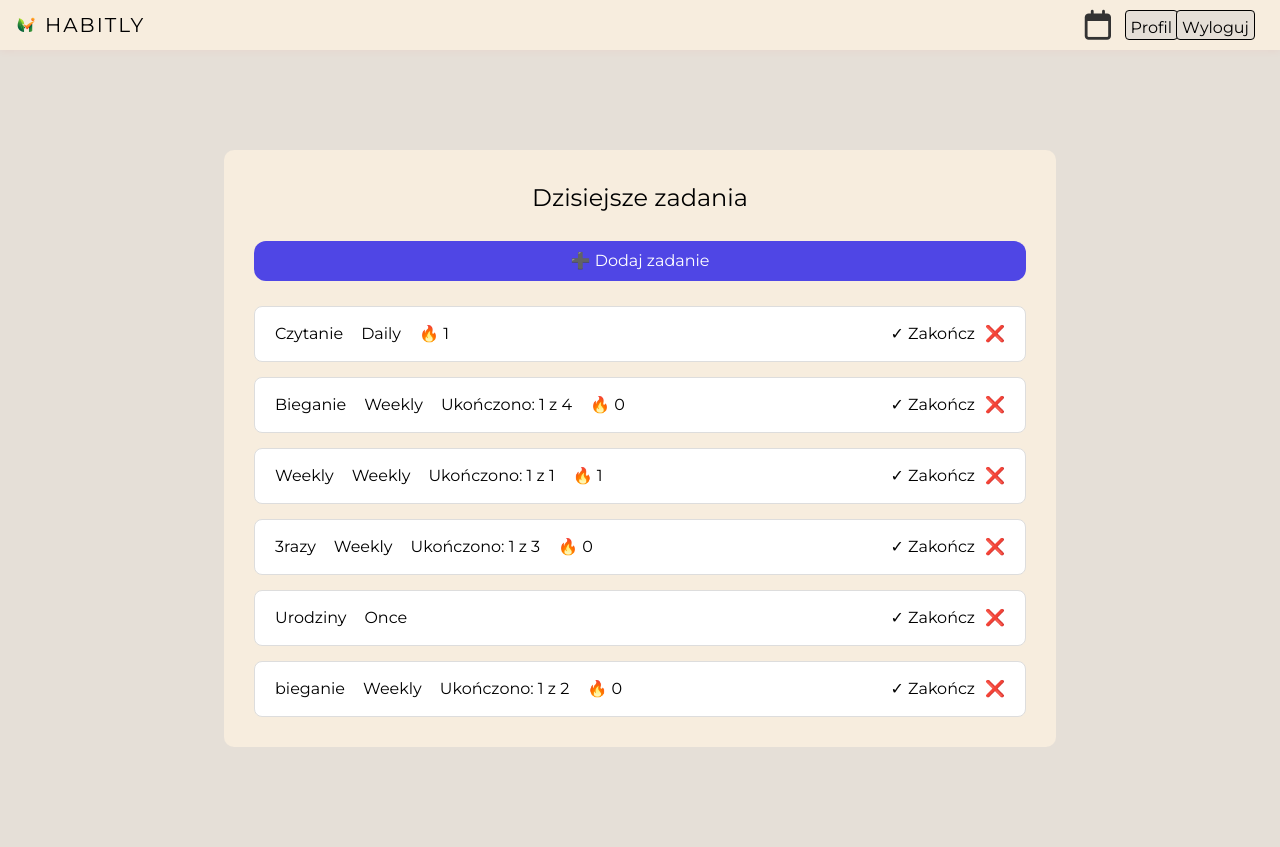
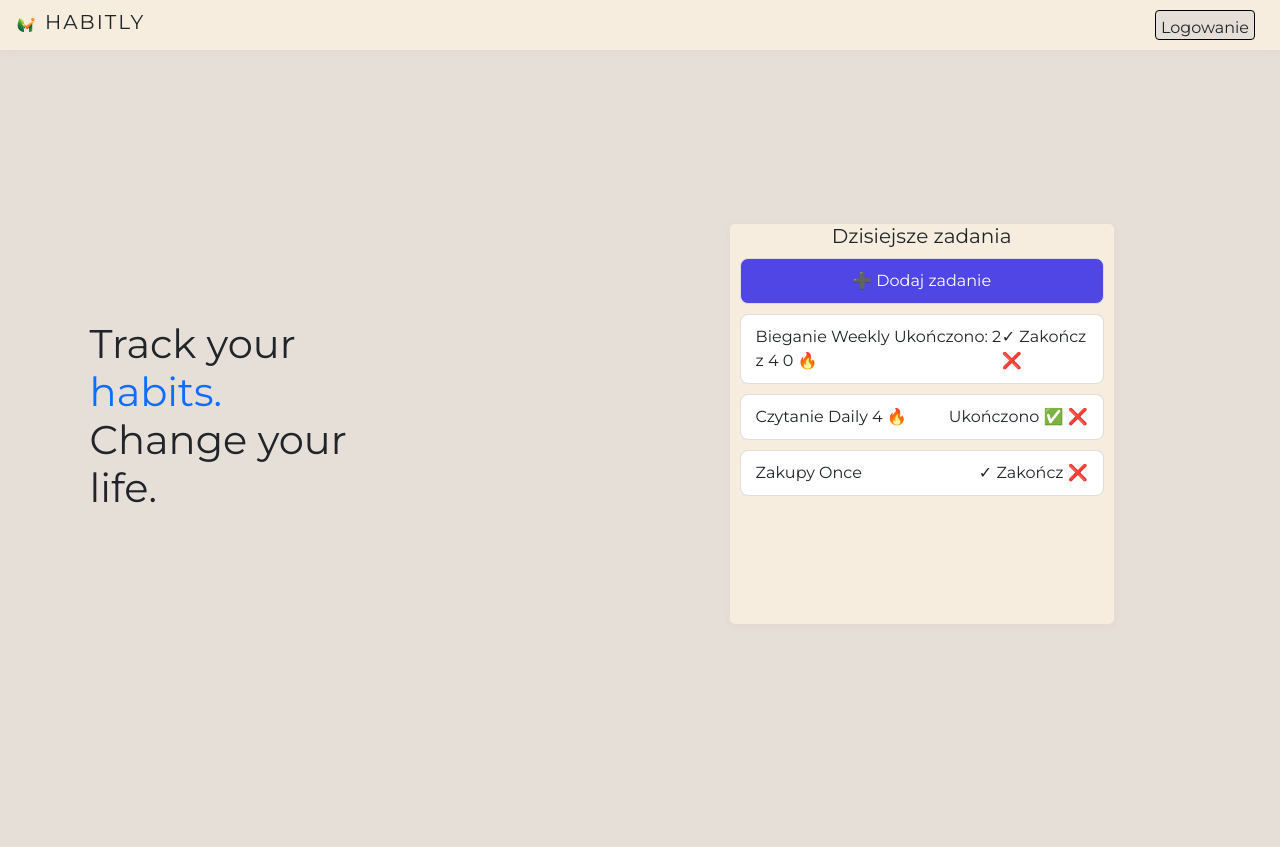
Before and after one commit to JankoooGH/DjangoApp, a Django app: page / in a window 1280 px wide. After the commit the page ends 624 px from the top, so only its background shows below. Run offline with Django 5.2, Linux system fonts and the light colour scheme; data comes from the database, SQL or seed files in the repository; both versions use the stored data as it was after the commit; some libraries are stand-ins or nearby versions.

Commit message:
Rejestracja i logowanie.

```diff
--- a/ToDo/forms.py
+++ b/ToDo/forms.py
@@ -1,6 +1,17 @@
+
 from django import forms
 from .models import Task
 from django.utils import timezone
+from django.contrib.auth.forms import UserCreationForm
+from django.contrib.auth.models import User
+
+
+class RegisterForm(UserCreationForm):
+    email = forms.EmailField(required=True)
+
+    class Meta:
+        model = User
+        fields = ['username', 'email', 'password1', 'password2']
 
 
 class TaskForm(forms.ModelForm):
--- a/ToDo/models.py
+++ b/ToDo/models.py
@@ -1,9 +1,13 @@
 from django.db import models
 from django.utils import timezone
 from datetime import timedelta
+from django.contrib.auth.models import User
+
 
 
 class Task(models.Model):
+    user = models.ForeignKey(User, on_delete=models.CASCADE, null=True, blank=True)
+
     TASK_DAILY = "DAILY"
     TASK_WEEKLY = "WEEKLY"
     TASK_ONCE = "ONCE"
--- /dev/null
+++ b/ToDo/static/css/home.css
@@ -0,0 +1,140 @@
+body {
+    font-family: Montserrat, sans-serif;
+    background-color: #e5dfd7;
+}
+
+header {
+    width: 100%;
+    height: 50px;
+    background-color: #f7edde;
+    box-shadow: 0 2px 8px rgba(255, 0, 0, 0.04);
+}
+
+
+.logo-img {
+    position: absolute;
+    top: 9px;
+    left: 10px;
+    height: 32px;
+    width: auto;
+    display: block;
+    transition: transform 0.2s ease;
+
+}
+
+.logo-name {
+    position: absolute;
+    top: 10px;
+    left: 45px;
+    font-size: 20px;
+    text-transform: uppercase;
+    letter-spacing: 2px;
+}
+
+
+.logo-img:hover {
+    transform: scale(1.05)
+}
+
+.btn {
+    width: auto;
+    height: auto;
+    align-content: center;
+    border: 1px solid black;
+    background-color: #e5dfd7;
+    padding: 5px;
+    border-radius: 4px;
+    transition: transform 0.2s ease;
+    height: 30px;
+}
+
+.btn:hover, .fa-calendar:hover {
+    background: #fff;
+    transform: scale(1.05)
+}
+
+.login {
+    position: absolute;
+    top: 10px;
+    right: 25px;
+}
+
+.user {
+    position: absolute;
+    top: 10px;
+    right: 110px;
+}
+
+.fa-calendar {
+    position: absolute;
+    top: 10px;
+    right: 165px;
+    display: flex;
+    font-size: 30px;
+    border-radius: 10px;
+    color: #333;
+    transition: all 0.2s ease;
+}
+
+
+
+/* mid left*/
+
+.txt-content {
+    position: absolute;
+    top: 40vh;
+    left: 7vw;
+    width: 25vw;
+    font-size: 40px;
+}
+
+.text-primary {
+    color: #4B9B75;
+}
+
+/* mid right */
+
+
+.task-bar {
+    position: absolute;
+    top: 28%;
+    right: 13%;
+    width: 30vw;
+    height: 50vh;
+    background-color: #f7edde;
+    border-radius: 5px;
+    box-shadow: 0 2px 8px rgba(255, 0, 0, 0.04);
+}
+
+.task-bar-head {
+    display: flex;
+    justify-content: center;
+    font-size: 20px;
+}
+
+.task-item {
+    display: flex;
+    justify-content: space-between;
+    align-items: center;
+    padding: 10px 15px;
+    margin: 10px;
+    background: white;
+    border-radius: 8px;
+    border: 1px solid #ddd;
+}
+
+.add-task-item {
+    display: flex;
+    justify-content: center;
+    align-items: center;
+    padding: 10px 15px;
+    margin: 10px;
+    color: white;
+    background: rgb(79 70 229);
+    border-radius: 8px;
+    border: 1px solid #ddd;
+}
+
+.add-task-item:hover {
+    background-color: rgb(67 56 202);
+}
--- a/ToDo/templates/ToDo/home.html
+++ b/ToDo/templates/ToDo/home.html
@@ -1,136 +1,43 @@
 <!DOCTYPE html>
-<html lang="utf-8">
+<html lang="pl">
 {% load static %}
-{% load widget_tweaks %}
 <head>
-    <title>Habits</title>
+    <meta charset="UTF-8">
+    <title>Habitly</title>
+    <script src="https://cdn.tailwindcss.com"></script>
     <link href="https://cdn.jsdelivr.net/npm/bootstrap@5.3.2/dist/css/bootstrap.min.css" rel="stylesheet">
+    <link rel="stylesheet" href="{% static 'css/home.css' %}">
+    <link href="https://fonts.googleapis.com/css2?family=Montserrat:ital,wght@0,100..900;1,100..900&display=swap" rel="stylesheet">
+    <script src="https://kit.fontawesome.com/e00b0940e0.js" crossorigin="anonymous"></script>
     <script src="https://cdn.jsdelivr.net/npm/bootstrap@5.3.2/dist/js/bootstrap.bundle.min.js"></script>
-    <link rel="preconnect" href="https://fonts.googleapis.com">
-    <link rel="preconnect" href="https://fonts.gstatic.com" crossorigin>
-    <link href="https://fonts.googleapis.com/css2?family=Montserrat:ital,wght@0,100..900;1,100..900&display=swap" rel="stylesheet">
-    <link rel="stylesheet" type="text/css" href="{% static 'css/styles.css' %}">
 </head>
 <body>
-    <div class="container mt-4">
-        <h1 class="mb-4">Habits 🚀</h1>
+  <div class="app">
 
+    <header class="app-header">
+        <div class='logo-bar'>
+            <img src="{% static 'img/logo.png' %}" alt="logo" class="logo-img">
+            <h1 class="logo-name">Habitly</h1>
+        </div>
+        <a href="{% url 'auth' %}" class="btn login">Logowanie</a>
+    </header>
 
-                <!-- Przycisk otwierający modal -->
-
-        <button type="button" class="btn btn-primary mb-3 d-block mx-auto" data-bs-toggle="modal" data-bs-target="#addTaskModal">
-            ➕ Dodaj zadanie
-        </button>
-
-
-                <!-- Lista zadań -->
-
-  <ul class="list-group">
-    {% for task in tasks %}
-      <li class="list-group-item d-flex justify-content-between align-items-center">
-        <div>
-          {% if task.completed %}
-            <s>{{ task.title }}</s>
-          {% else %}
-            {{ task.title }}
-          {% endif %}
-
-            <span class="badge bg-secondary ms-2">
-                {{ task.get_task_type_display }}
-            </span>
-
-            {% if task.task_type == 'DAILY' %}
-                <span class="badge bg-warning text-dark ms-2">🔥 {{ task.streak }} </span>
-            {% elif task.task_type == 'WEEKLY' %}
-                <span class="badge bg-info text-dark ms-2"> Ukończono: {{ task.weekly_progress_count }} z {{ task.weekly_target }}</span>
-                <span class="badge bg-warning text-dark ms-2">🔥 {{ task.weekly_streak }} </span>
-            {% endif %}
-
+    <main class="app-content">
+        <div class="txt-content">
+            <h1>Track your
+            <br>
+            <span class="text-primary">habits.</span>
+            <br>
+            Change your life.</h1>
         </div>
-
-        <div>
-
-
-
-                <!-- Toggle -->
-          <form method="POST" action="{% url 'toggle_task' task.id %}" style="display:inline;"><button
-              type="submit"
-              class="btn btn-sm
-                     {% if task.is_done_today %}
-                       btn-success
-                     {% else %}
-                       btn-outline-secondary
-                     {% endif %}"
-              {% if task.is_done_today %}disabled{% endif %}
-            >
-              {% if task.is_done_today %}
-                Ukończono ✅
-              {% else %}
-                ✓ Zakończ
-              {% endif %}
-
-            </button>
-            {% csrf_token %}
-
-          </form>
-
-
-                <!-- Delete -->
-          <form method="POST" action="{% url 'delete_task' task.id %}" style="display:inline;">
-            {% csrf_token %}
-            <button type="submit" class="btn btn-sm2 btn-outline-danger">❌</button>
-          </form>
+        <div class="task-bar">
+            <h1 class="task-bar-head">Dzisiejsze zadania</h1>
+            <ul class="add-task-item">➕ Dodaj zadanie</ul>
+            <ul class="task-item">Bieganie Weekly Ukończono: 2 z 4 0 🔥<p>✓ Zakończ ❌</p></ul>
+            <ul class="task-item">Czytanie Daily  4 🔥<p>Ukończono ✅ ❌</p></ul>
+            <ul class="task-item">Zakupy Once <p>✓ Zakończ ❌</p></ul>
         </div>
-      </li>
-    {% empty %}
-      <li class="list-group-item">Brak zadań 🙃</li>
-    {% endfor %}
-  </ul>
-</div>
-
-
-
-<!-- MODAL -->
-<div class="modal fade" id="addTaskModal" tabindex="-1" aria-hidden="true">
-  <div class="modal-dialog">
-    <div class="modal-content custom-modal">
-      <div class="modal-header">
-        <h5 class="modal-title">Dodaj zadanie</h5>
-        <button type="button" class="btn-close" data-bs-dismiss="modal"></button>
-      </div>
-      <div class="modal-body">
-        <form method="POST" action="">
-          {% csrf_token %}
-
-          <div class="mb-3">
-            {{ form.title.label_tag }}
-            {{ form.title|add_class:"form-control" }}
-          </div>
-
-          <div class="mb-3">
-            {{ form.task_type.label_tag }}
-            {{ form.task_type|add_class:"form-select" }}
-          </div>
-
-          <div class="mb-3">
-            {{ form.date.label_tag }}
-            {{ form.date|add_class:"form-control" }}
-          </div>
-
-          <div class="mb-3" id="weekly-target-field" style="display:none;">
-            {{ form.weekly_target.label_tag }}
-            {{ form.weekly_target|add_class:"form-control" }}
-          </div>
-
-          <button type="submit" class="btn btn-primary w-100">Dodaj</button>
-        </form>
-      </div>
-    </div>
+    </main>
   </div>
-</div>
-
-
-<script src="{% static 'js/main.js' %}"></script>
-
 </body>
 </html>
--- a/ToDo/templates/ToDo/main.html
+++ b/ToDo/templates/ToDo/main.html
@@ -21,7 +21,10 @@
         </div>
         <a href="{% url 'calendar' %}" alt="kalendarz"><i class="fa-regular fa-calendar"></i></a>
         <button class="btn user" >Profil</button>
-        <button class="btn login" >Wyloguj</button>
+        <form method="POST" action="{% url 'logout' %}">
+          {% csrf_token %}
+          <button type="submit" class="btn login">Wyloguj</button>
+        </form>
     </header>
 
     <main class="app-content">
--- a/ToDo/urls.py
+++ b/ToDo/urls.py
@@ -2,7 +2,10 @@ from django.urls import path
 from . import views
 
 urlpatterns = [
-    path('', views.home, name='home'),
+    path('', views.landing, name='landing'),       # ← nowy landing page
+    path('dashboard/', views.home, name='home'),   # ← dashboard
+    path('auth/', views.auth_view, name='auth'),
+    path('logout/', views.logout_view, name='logout'),
     path('delete/<int:task_id>/', views.delete_task, name='delete_task'),
     path('toggle/<int:task_id>/', views.toggle_task, name='toggle_task'),
 ]
--- a/ToDo/views.py
+++ b/ToDo/views.py
@@ -1,18 +1,65 @@
 from django.shortcuts import render, redirect, get_object_or_404
 from .models import Task
-from .forms import TaskForm
 from django.utils import timezone
 from django.db.models import Q
 from django.http import JsonResponse
+from django.contrib.auth import authenticate, login, logout
+from django.contrib.auth.decorators import login_required
+from .forms import TaskForm, RegisterForm
 
 
+def auth_view(request):
+    """Strona logowania i rejestracji (auth.html)"""
+    if request.user.is_authenticated:
+        return redirect('home')
 
+    login_form = None
+    register_form = RegisterForm()
+    active_tab = 'login'
+    error = None
+
+    if request.method == 'POST':
+        action = request.POST.get('action')
+
+        if action == 'login':
+            active_tab = 'login'
+            username = request.POST.get('username')
+            password = request.POST.get('password')
+            user = authenticate(request, username=username, password=password)
+            if user:
+                login(request, user)
+                return redirect('home')
+            else:
+                error = 'Nieprawidłowy login lub hasło.'
+
+        elif action == 'register':
+            active_tab = 'register'
+            register_form = RegisterForm(request.POST)
+            if register_form.is_valid():
+                user = register_form.save()
+                login(request, user)
+                return redirect('home')
+
+    return render(request, 'ToDo/auth.html', {
+        'register_form': register_form,
+        'active_tab': active_tab,
+        'error': error,
+    })
+
+
+def logout_view(request):
+    logout(request)
+    return redirect('auth')
+
+
+@login_required(login_url='auth')
 def home(request):
     today = timezone.localdate()
-
     form = TaskForm()
 
     tasks = Task.objects.filter(
+        user=request.user  # ← dodaj to
+    ).filter(
         Q(task_type=Task.TASK_DAILY) |
         Q(task_type=Task.TASK_WEEKLY) |
         Q(task_type=Task.TASK_ONCE, date=today)
@@ -21,16 +68,18 @@ def home(request):
     if request.method == "POST":
         form = TaskForm(request.POST)
         if form.is_valid():
-            print("FORMULARZ POPRAWNY")
-            form.save()
-        else:
-            print("BŁĘDY:", form.errors)
-
+            task = form.save(commit=False)
+            task.user = request.user  # ← przypisz użytkownika
+            task.save()
         return redirect('home')
 
     context = {'tasks': tasks, 'form': form}
     return render(request, 'ToDo/main.html', context)
 
+def landing(request):
+    if request.user.is_authenticated:
+        return redirect('home')
+    return render(request, 'ToDo/home.html')
 
 def delete_task(request, task_id):
     task = get_object_or_404(Task, pk=task_id)
@@ -59,8 +108,7 @@ def calendar_view(request):
 
 def calendar_events(request):
     events = []
-
-    tasks = Task.objects.filter(task_type=Task.TASK_ONCE)
+    tasks = Task.objects.filter(task_type=Task.TASK_ONCE, user=request.user)
 
     for task in tasks:
         if task.date:
```
Also changed, not shown: ToDo/static/css/calendar.css (+69 -68 lines), ToDo/templates/Kalendarz/calendar.html (+5 -8 lines), ToDo/templates/ToDo/auth.html (added, +126 -0 lines), db.sqlite3.
